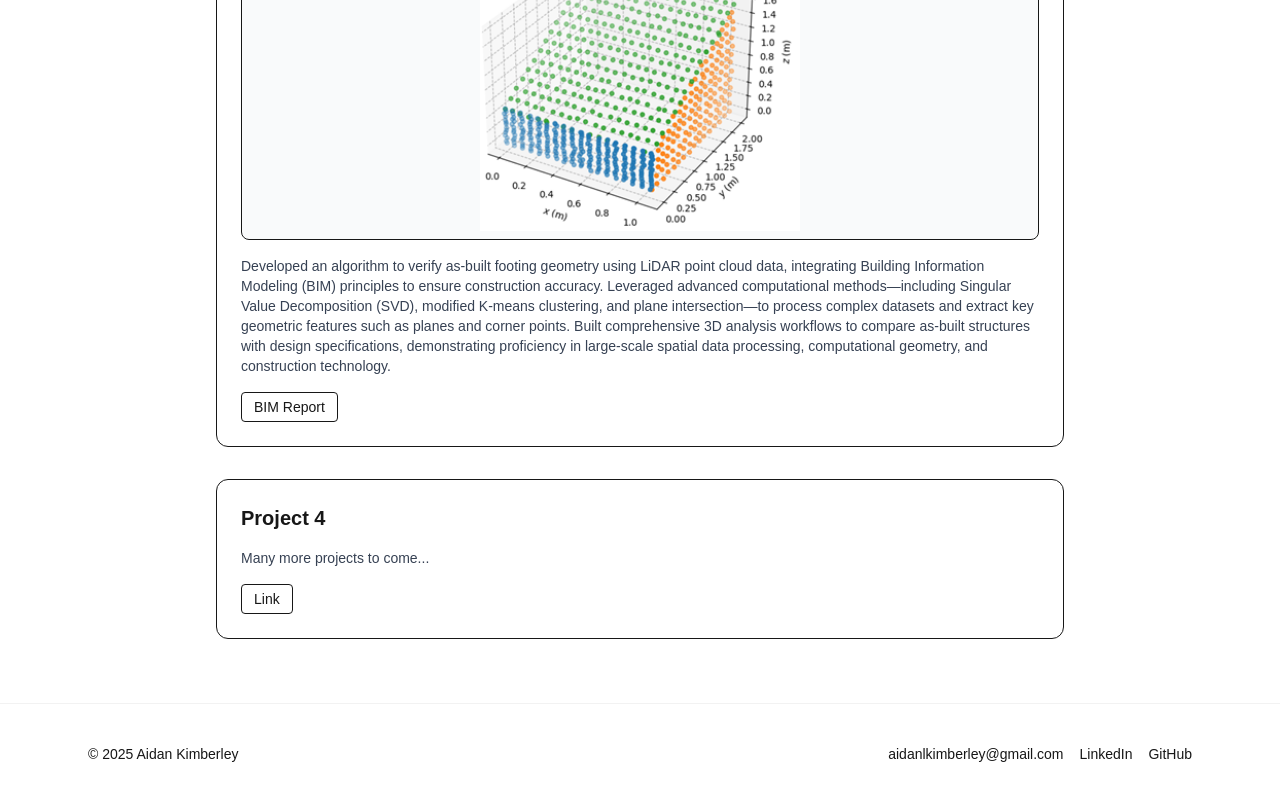
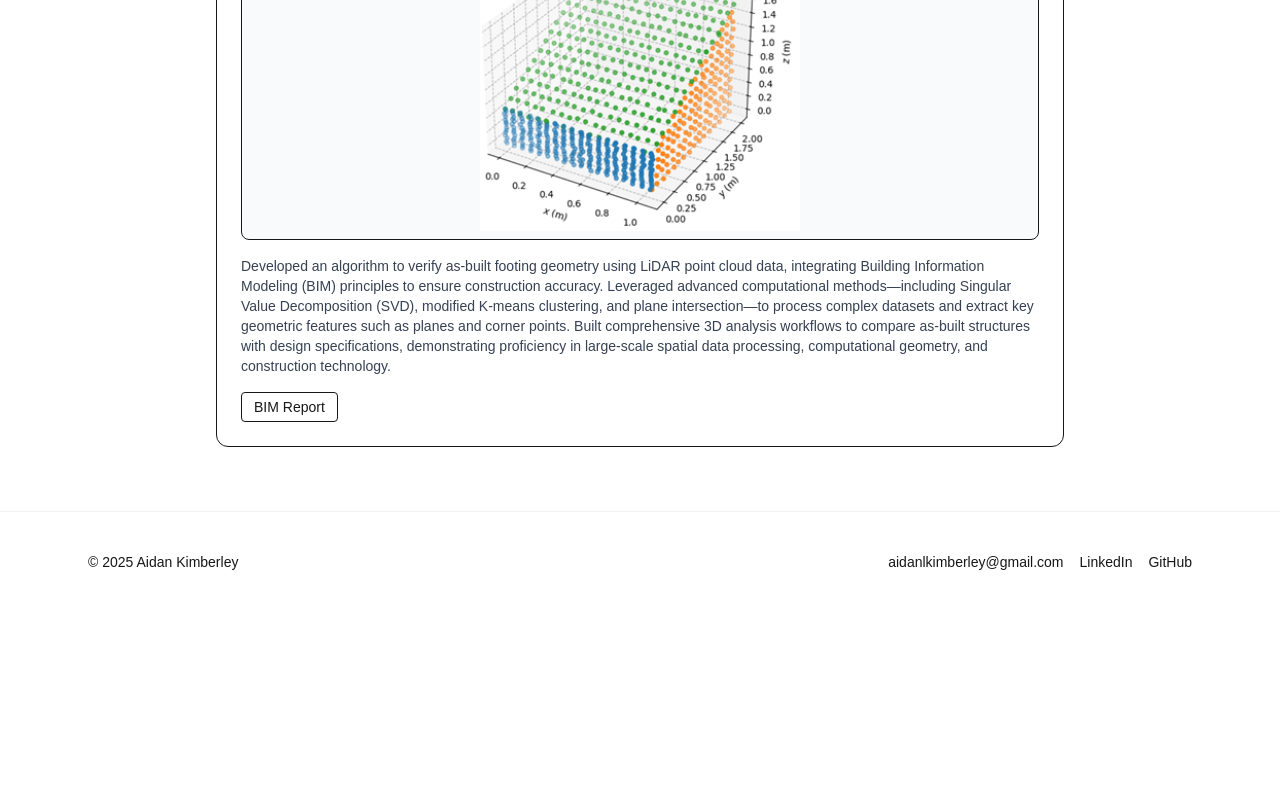
Before and after one commit to aidankimberley/portfolio-website, a Next.js app: page /projects in a window 1280 px wide. Shown: the part 3014-3814 px from the top of the page. After the commit the page ends 3626 px from the top, so only its background shows below. Built offline with nearby package versions, Linux system fonts and the light colour scheme.

Commit message:
remove extra section

```diff
--- a/src/app/projects/page.tsx
+++ b/src/app/projects/page.tsx
@@ -89,13 +89,6 @@ export default function ProjectsPage() {
         { label: "BIM Report", href: "/BIM_project_report.pdf" },
       ],
     },
-    {
-      id: "project-4",
-      title: "Project 4",
-      summary:
-        "Many more projects to come...",
-      links: [{ label: "Link", href: "#" }],
-    },
   ];
 
   return (
```
